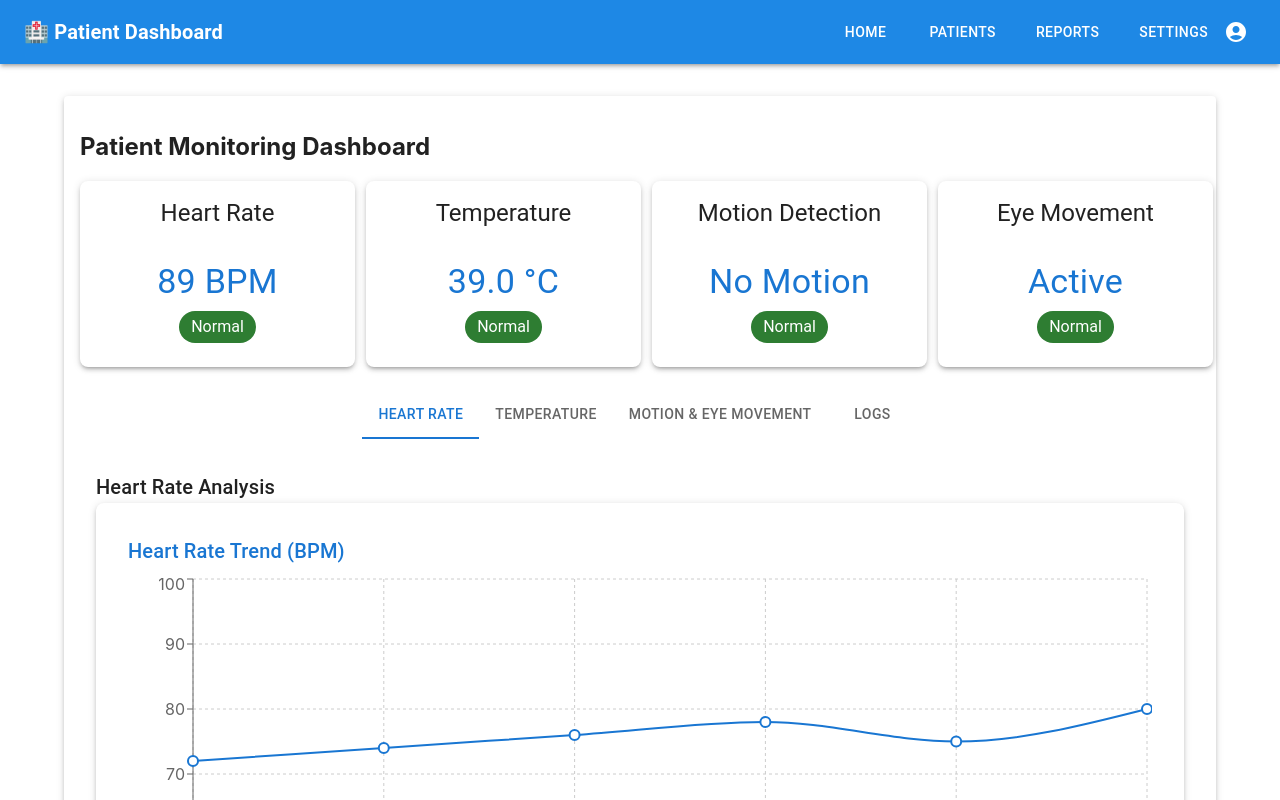
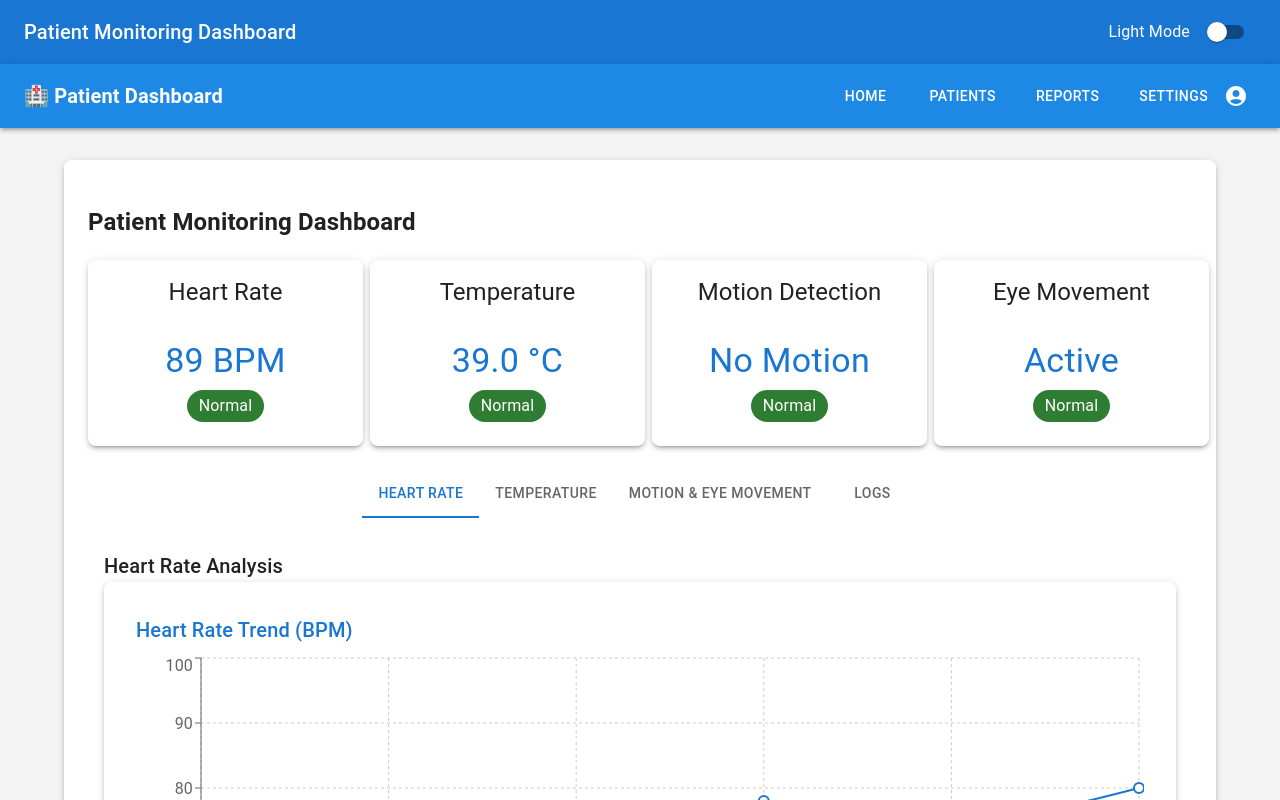
Before and after one commit to iamprathamesh18/coma-patients-, a React (Create React App) app: page / in a window 1280 px wide. Shown: the top 800 px of the page. Built offline with nearby package versions, Linux system fonts and the light colour scheme.

Commit message:
darkmode

```diff
--- a/src/App.js
+++ b/src/App.js
@@ -1,8 +1,43 @@
-import React from "react";
+import React, { useState, useMemo } from "react";
+import { ThemeProvider, createTheme, CssBaseline } from "@mui/material";
 import Dashboard from "./components/Dashboard";
+import DarkModeToggle from "./components/DarkModeToggle";
 
-function App() {
-  return <Dashboard />;
-}
+const App = () => {
+  // Retrieve the theme preference from localStorage
+  const savedTheme = localStorage.getItem("theme") === "dark";
+  const [darkMode, setDarkMode] = useState(savedTheme);
+
+  // Toggle Dark Mode and Save in localStorage
+  const toggleDarkMode = () => {
+    setDarkMode((prevMode) => {
+      const newMode = !prevMode;
+      localStorage.setItem("theme", newMode ? "dark" : "light");
+      return newMode;
+    });
+  };
+
+  // Define MUI Theme
+  const theme = useMemo(
+    () =>
+      createTheme({
+        palette: {
+          mode: darkMode ? "dark" : "light",
+          primary: { main: darkMode ? "#90caf9" : "#1976d2" },
+          secondary: { main: darkMode ? "#f48fb1" : "#d81b60" },
+          background: { default: darkMode ? "#121212" : "#f4f4f4" },
+        },
+      }),
+    [darkMode]
+  );
+
+  return (
+    <ThemeProvider theme={theme}>
+      <CssBaseline />
+      <DarkModeToggle darkMode={darkMode} toggleDarkMode={toggleDarkMode} />
+      <Dashboard />
+    </ThemeProvider>
+  );
+};
 
 export default App;
--- /dev/null
+++ b/src/components/DarkModeToggle.js
@@ -0,0 +1,20 @@
+import React from "react";
+import { AppBar, Toolbar, Typography, Switch } from "@mui/material";
+
+const DarkModeToggle = ({ darkMode, toggleDarkMode }) => {
+  return (
+    <AppBar position="static" color="primary">
+      <Toolbar>
+        <Typography variant="h6" sx={{ flexGrow: 1 }}>
+          Patient Monitoring Dashboard
+        </Typography>
+        <Typography variant="body1" sx={{ mr: 1 }}>
+          {darkMode ? "Dark Mode" : "Light Mode"}
+        </Typography>
+        <Switch checked={darkMode} onChange={toggleDarkMode} />
+      </Toolbar>
+    </AppBar>
+  );
+};
+
+export default DarkModeToggle;
--- a/src/components/DashboardLayout.js
+++ b/src/components/DashboardLayout.js
@@ -1,16 +1,12 @@
 import React from "react";
-import { Container, Grid, Paper } from "@mui/material";
+import { Container, Paper } from "@mui/material";
 
 const DashboardLayout = ({ children }) => {
   return (
-    <Container maxWidth="lg" sx={{ marginTop: 4 }}>
-      <Grid container spacing={3}>
-        <Grid item xs={12}>
-          <Paper elevation={3} sx={{ padding: 2 }}>
-            {children}
-          </Paper>
-        </Grid>
-      </Grid>
+    <Container maxWidth="lg" sx={{ mt: 4, mb: 4 }}>
+      <Paper elevation={3} sx={{ p: 3, borderRadius: 2 }}>
+        {children}
+      </Paper>
     </Container>
   );
 };
```
